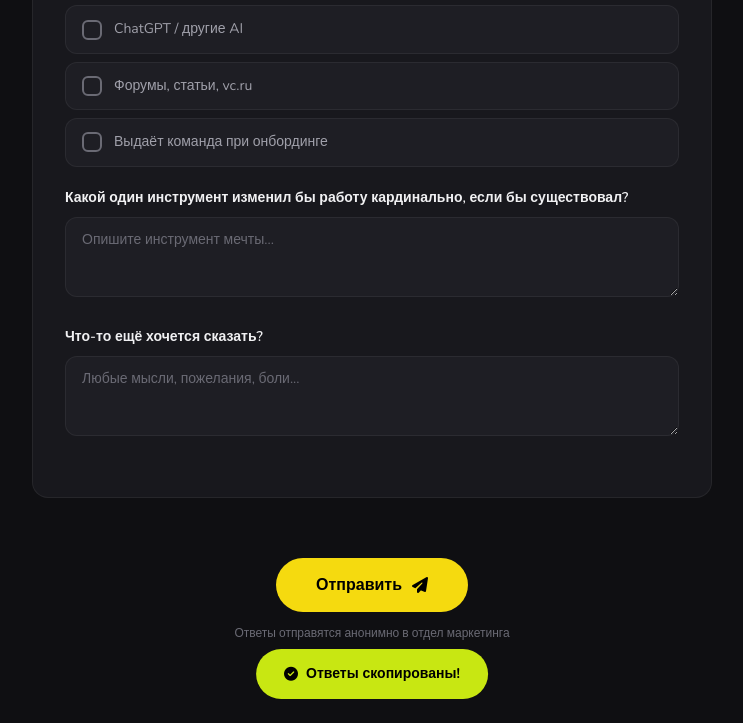
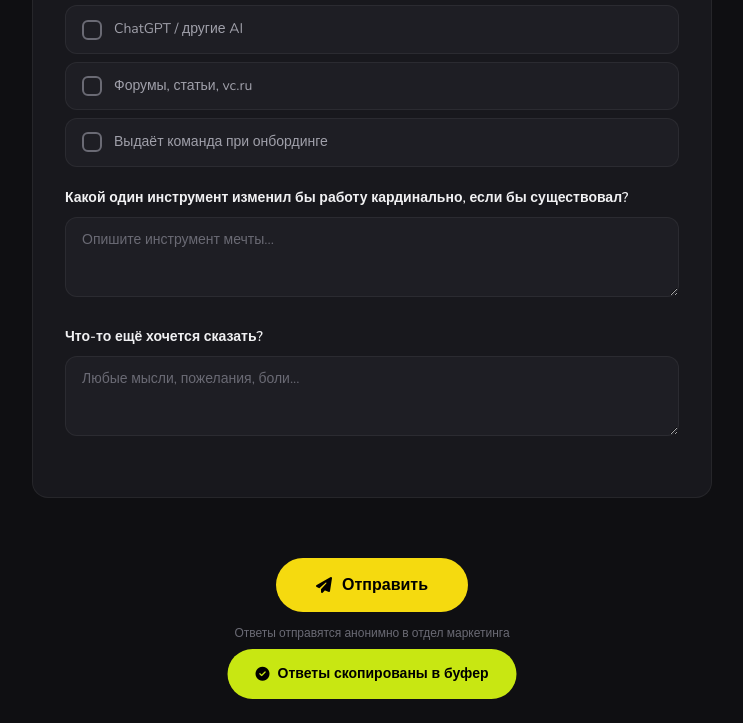
Before and after one commit to Elenavsemogu/top50-services, a plain HTML site: page survey.html in a window 1280 px wide. Both pictures are taken after a click on the button "Отправить". Shown: the part 8173-8896 px from the top of the page, without its empty margins (268-1011 px from the left). Drawn offline with nearby package versions, Linux system fonts and the light colour scheme.

Commit message:
survey: Google Sheets вместо Telegram
- Убран Telegram-бот (требует поддержки)
- Добавлена интеграция с Google Sheets через Apps Script
- Одна строка настройки: вставить GOOGLE_SHEET_URL
- Структурированные данные: каждый ответ = строка в таблице
- Кнопка с индикацией отправки (спиннер → «Отправлено»)
- Фоллбек: если Sheet не настроен — копирует в буфер

Co-authored-by: Cursor <cursoragent@cursor.com>

```diff
--- a/survey.html
+++ b/survey.html
@@ -825,95 +825,70 @@
         observer.observe(firstRankList);
     }
 
+    // ═══ GOOGLE SHEETS URL ═══
+    // Вставь сюда URL из Google Apps Script (см. инструкцию)
+    const GOOGLE_SHEET_URL = '';
+
     // ═══ SUBMIT ═══
     window.submitSurvey = function() {
-        let result = '📊 ОПРОС: КРИТЕРИИ ВЫБОРА СЕРВИСОВ\n';
-        result += '═══════════════════════════════\n\n';
+        const btn = document.getElementById('submitBtn');
+        btn.disabled = true;
+        btn.innerHTML = '<i class="fas fa-spinner fa-spin"></i> Отправка...';
 
-        // Intro
+        const data = {};
+
+        data.timestamp = new Date().toLocaleString('ru-RU');
         const exp = document.querySelector('input[name="experience"]:checked');
-        const srcs = [...document.querySelectorAll('input[name="sources"]:checked')].map(c => c.value);
-
-        result += '👤 О РЕСПОНДЕНТЕ\n';
-        result += 'Опыт: ' + (exp ? exp.value : '—') + '\n';
-        result += 'Трафик: ' + (srcs.length ? srcs.join(', ') : '—') + '\n\n';
-
-        // Categories
-        const catNames = {
-            antidetect: '🔒 Антидетект-браузеры',
-            spy: '👁 Spy-сервисы',
-            trackers: '📍 Трекеры и клоакинг',
-            proxy: '🌐 Прокси',
-            finance: '💳 Финансы и платежи',
-            accounts: '🏪 Аккаунты и магазины',
-            creatives: '🎨 Креативы и уникализация',
-            pwa: '📱 PWA-конструкторы'
-        };
+        data.experience = exp ? exp.value : '';
+        data.sources = [...document.querySelectorAll('input[name="sources"]:checked')].map(c => c.value).join(', ');
 
         document.querySelectorAll('.rank-list').forEach(list => {
             const cat = list.dataset.category;
-            result += catNames[cat] + '\n';
             list.querySelectorAll('.rank-item').forEach((item, i) => {
-                result += (i + 1) + '. ' + item.querySelector('.rank-text').textContent + '\n';
+                data[cat + '_' + (i + 1)] = item.querySelector('.rank-text').textContent;
             });
             const otherField = document.querySelector(`textarea[name="${cat}_other"]`);
             if (otherField && otherField.value.trim()) {
-                result += '💬 ' + otherField.value.trim() + '\n';
+                data[cat + '_other'] = otherField.value.trim();
             }
-            result += '\n';
         });
 
-        // General
-        result += '💡 ОБЩИЕ ВОПРОСЫ\n';
-        const disc = [...document.querySelectorAll('input[name="discovery"]:checked')].map(c => c.value);
-        result += 'Каналы поиска: ' + (disc.length ? disc.join(', ') : '—') + '\n';
+        data.discovery = [...document.querySelectorAll('input[name="discovery"]:checked')].map(c => c.value).join(', ');
+        const dream = document.querySelector('textarea[name="dream_tool"]');
+        if (dream) data.dream_tool = dream.value.trim();
+        const fb = document.querySelector('textarea[name="feedback"]');
+        if (fb) data.feedback = fb.value.trim();
 
-        const dream = document.querySelector('textarea[name="dream_tool"]');
-        if (dream && dream.value.trim()) {
-            result += 'Инструмент мечты: ' + dream.value.trim() + '\n';
-        }
-
-        const fb = document.querySelector('textarea[name="feedback"]');
-        if (fb && fb.value.trim()) {
-            result += 'Комментарий: ' + fb.value.trim() + '\n';
-        }
-
-        // ── Send to Telegram (if configured) ──
-        // To enable: replace YOUR_BOT_TOKEN and YOUR_CHAT_ID
-        const TG_BOT_TOKEN = '';  // e.g. '7123456789:AAH...'
-        const TG_CHAT_ID   = '';  // e.g. '-1001234567890'
-
-        if (TG_BOT_TOKEN && TG_CHAT_ID) {
-            fetch(`https://api.telegram.org/bot${TG_BOT_TOKEN}/sendMessage`, {
+        if (GOOGLE_SHEET_URL) {
+            fetch(GOOGLE_SHEET_URL, {
                 method: 'POST',
+                mode: 'no-cors',
                 headers: { 'Content-Type': 'application/json' },
-                body: JSON.stringify({
-                    chat_id: TG_CHAT_ID,
-                    text: result,
-                    parse_mode: ''
-                })
-            }).then(r => {
-                if (r.ok) showToast('Ответы отправлены!');
-                else showToast('Ответы скопированы в буфер');
+                body: JSON.stringify(data)
+            }).then(() => {
+                showToast('Спасибо! Ответы отправлены');
+                btn.innerHTML = '<i class="fas fa-check"></i> Отправлено';
             }).catch(() => {
-                copyAndToast(result);
+                fallbackCopy(data);
+                btn.innerHTML = '<i class="fas fa-paper-plane"></i> Отправить';
+                btn.disabled = false;
             });
         } else {
-            copyAndToast(result);
+            fallbackCopy(data);
+            btn.innerHTML = '<i class="fas fa-paper-plane"></i> Отправить';
+            btn.disabled = false;
         }
     };
 
-    function copyAndToast(text) {
+    function fallbackCopy(data) {
+        let text = '📊 ОТВЕТЫ НА ОПРОС\n\n';
+        for (const [k, v] of Object.entries(data)) {
+            if (v) text += k + ': ' + v + '\n';
+        }
         navigator.clipboard.writeText(text).then(() => {
-            showToast('Ответы скопированы!');
+            showToast('Ответы скопированы в буфер');
         }).catch(() => {
-            const ta = document.createElement('textarea');
-            ta.value = text;
-            document.body.appendChild(ta);
-            ta.select();
-            document.execCommand('copy');
-            document.body.removeChild(ta);
-            showToast('Ответы скопированы!');
+            showToast('Ответы скопированы в буфер');
         });
     }
 
```
